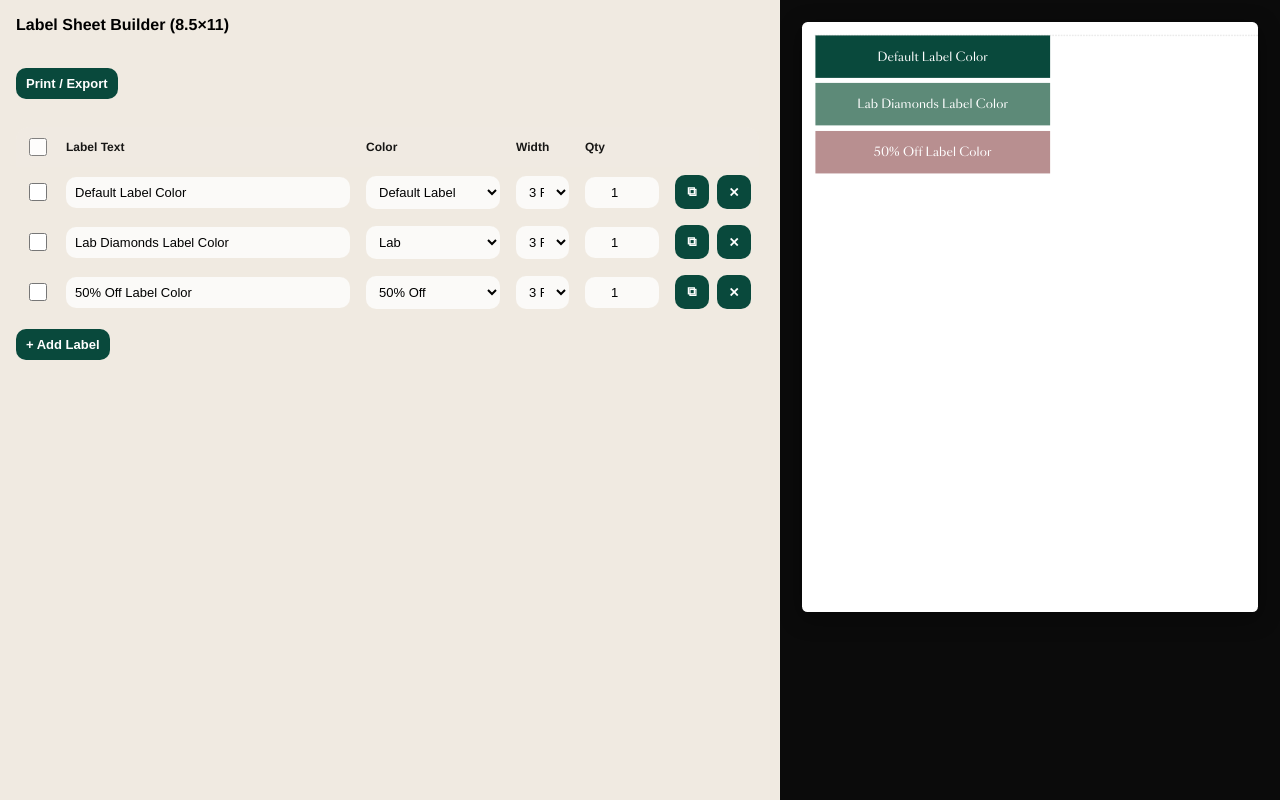
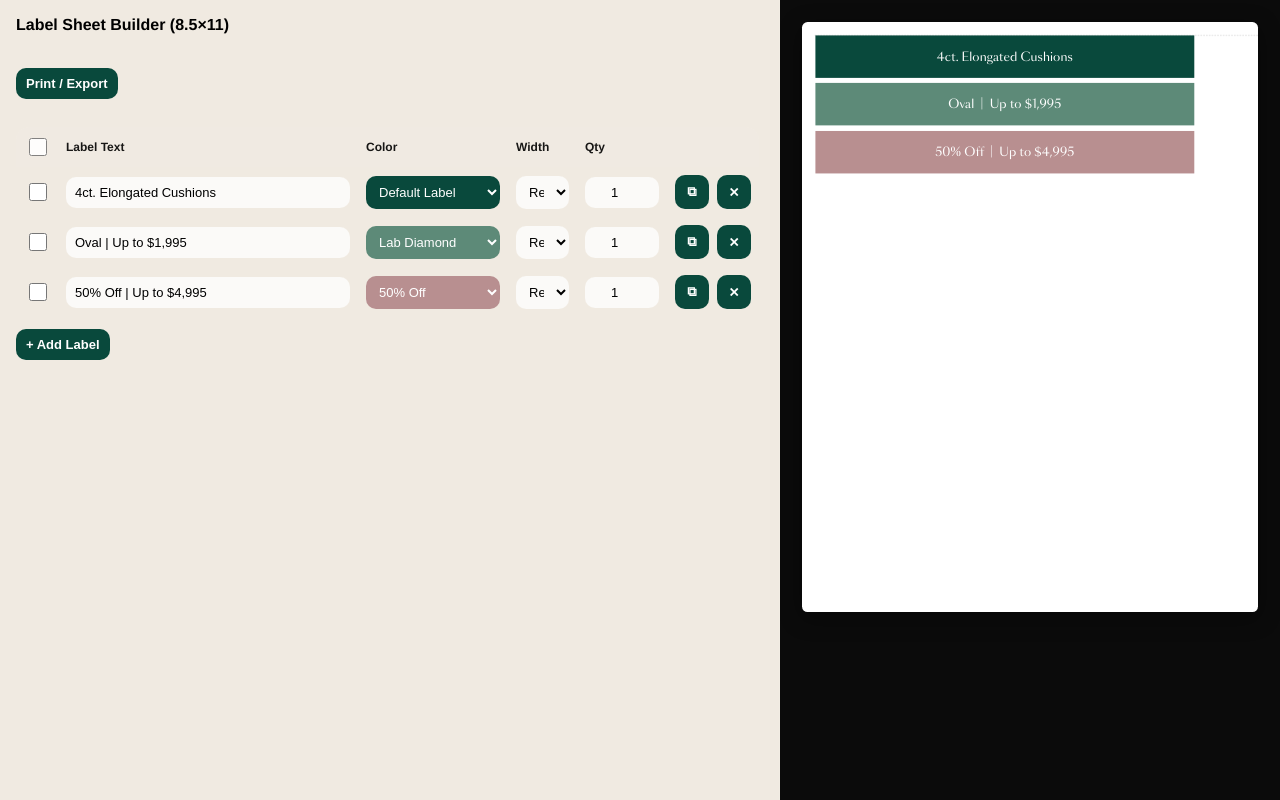
Before and after one commit to GenesisDiamonds/label-maker, a plain HTML site: page index.html in a window 1280 px wide. Drawn offline with Linux system fonts and the light colour scheme.

Commit message:
updatedColors

```diff
--- a/index.html
+++ b/index.html
@@ -313,6 +313,29 @@
     .type-lab{ background: var(--light); color: #fff; }
     .type-50{ background: #b88f90; color: white; }
 
+    /* Make the Type (color) dropdown match label colors */
+    .grid td:nth-child(3) select.type-natural,
+    #bulkType.type-natural{
+      background: var(--green);
+      color: #fff;
+    }
+    .grid td:nth-child(3) select.type-lab,
+    #bulkType.type-lab{
+      background: var(--light);
+      color: #fff;
+    }
+    .grid td:nth-child(3) select.type-50,
+    #bulkType.type-50{
+      background: #b88f90;
+      color: #fff;
+    }
+
+    /* Keep the native arrow visible on colored backgrounds */
+    .grid td:nth-child(3) select,
+    #bulkType{
+      border: none;
+    }
+
     .meta{
       font-size: 11px;
       opacity: 0.85;
@@ -503,10 +526,19 @@
       const sel = document.createElement('select');
       sel.innerHTML = `
         <option value="natural">Default Label</option>
-        <option value="lab">Lab</option>
+        <option value="lab">Lab Diamond</option>
         <option value="50">50% Off</option>
       `;
       return sel;
+    }
+
+    function applyTypeSelectStyle(sel) {
+      if (!sel) return;
+      sel.classList.remove('type-natural', 'type-lab', 'type-50');
+      const v = sel.value;
+      if (v === 'lab') sel.classList.add('type-lab');
+      else if (v === '50') sel.classList.add('type-50');
+      else sel.classList.add('type-natural');
     }
 
     function makeWidthSelect() {
@@ -548,6 +580,7 @@
       const typeSel = makeTypeSelect();
       typeSel.value = initial.type ?? 'natural';
       tdType.appendChild(typeSel);
+      applyTypeSelectStyle(typeSel);
 
       // Width (select + optional manual input in the SAME cell)
       const tdWidth = document.createElement('td');
@@ -637,7 +670,10 @@
       });
 
       text.addEventListener('input', schedulePreviewUpdate);
-      typeSel.addEventListener('change', schedulePreviewUpdate);
+      typeSel.addEventListener('change', () => {
+        applyTypeSelectStyle(typeSel);
+        schedulePreviewUpdate();
+      });
       qty.addEventListener('input', schedulePreviewUpdate);
 
       function updateCustomWidthVisibility() {
@@ -988,6 +1024,10 @@
       bulkCustomWidth.style.display = (bulkWidth.value === 'manual') ? '' : 'none';
     });
 
+    bulkType.addEventListener('change', () => {
+      applyTypeSelectStyle(bulkType);
+    });
+
     bulkApply.addEventListener('click', () => {
       const selected = getSelectedRows();
       if (selected.length === 0) return;
@@ -1004,7 +1044,10 @@
         const customEl = tr.querySelector('td:nth-child(4) input.manual-width');
 
         if (newText.length > 0 && textEl) textEl.value = newText;
-        if (newType && typeEl) typeEl.value = newType;
+        if (newType && typeEl) {
+          typeEl.value = newType;
+          applyTypeSelectStyle(typeEl);
+        }
 
         if (newWidth) {
           if (widthEl) widthEl.value = newWidth;
@@ -1026,9 +1069,10 @@
     });
 
     // Starter rows
-    rowsEl.appendChild(addRow({ text: 'Default Label Color', type: 'natural', width: 4.37, qty: 1 }));
-    rowsEl.appendChild(addRow({ text: 'Lab Diamonds Label Color', type: 'lab', width: 4.37, qty: 1 }));
-    rowsEl.appendChild(addRow({ text: '50% Off Label Color', type: '50', width: 4.37, qty: 1 }));
+    rowsEl.appendChild(addRow({ text: '4ct. Elongated Cushions', type: 'natural', width: 7.0625, qty: 1 }));
+    rowsEl.appendChild(addRow({ text: 'Oval | Up to $1,995', type: 'lab', width: 7.0625, qty: 1 }));
+    rowsEl.appendChild(addRow({ text: '50% Off | Up to $4,995', type: '50', width: 7.0625, qty: 1 }));
+    applyTypeSelectStyle(bulkType);
 
     schedulePreviewUpdate();
     updateBulkPanel();
```
Also changed, not shown: 1 other file.
